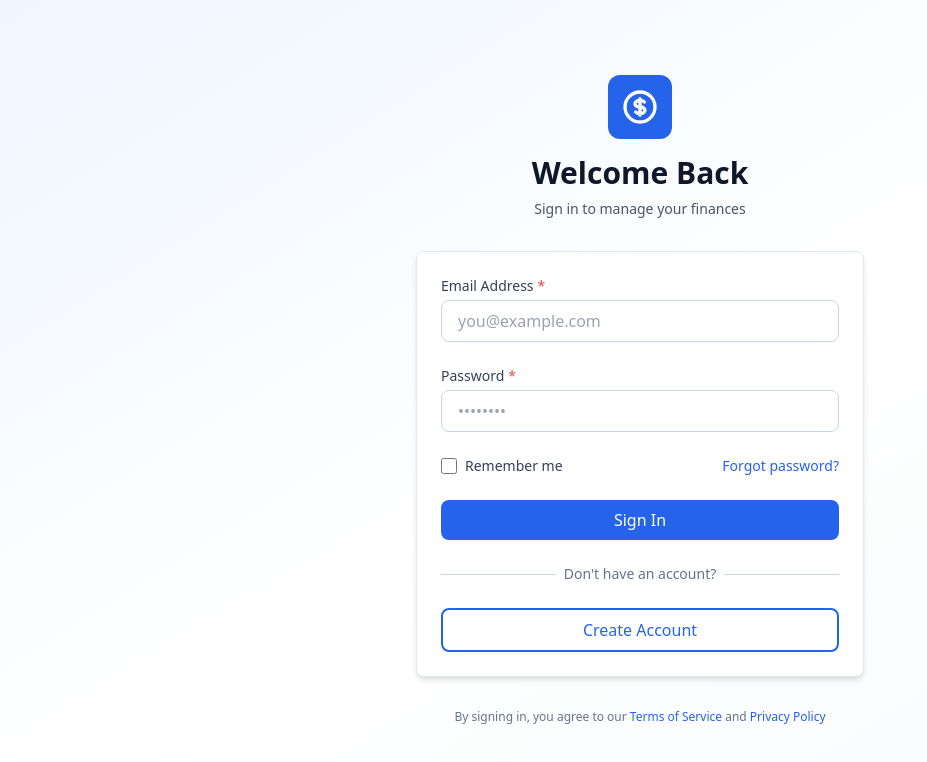
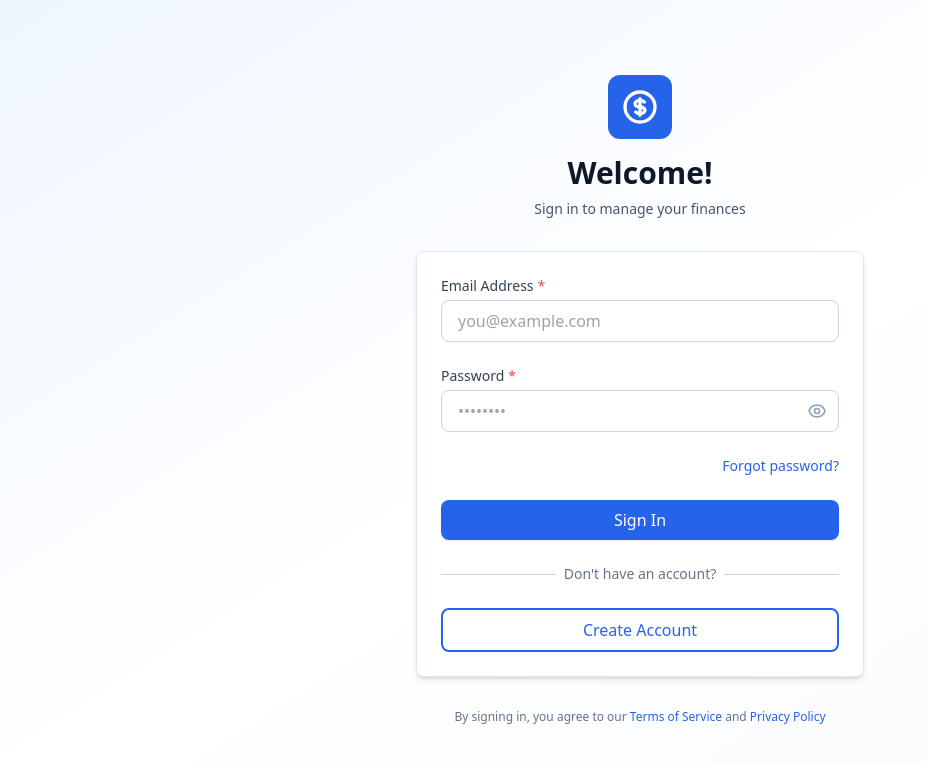
Before and after one commit to Ismaelc79/Sistma-de-gastos-e-ingresos, a React (Vite) app in the folder frontend/: page /login in a window 1280 px wide. Shown: the top 762 px of the page, without its empty margins (0-927 px from the left). Built offline with nearby package versions, Linux system fonts and the light colour scheme; no server answers.

Commit message:
feat:(ui) Add hide/see password function

```diff
--- a/frontend/src/features/auth/pages/LoginPage.tsx
+++ b/frontend/src/features/auth/pages/LoginPage.tsx
@@ -82,7 +82,7 @@
             </div>
           </div>
           <h2 className="text-3xl font-bold text-dark-900">
-            Welcome Back
+            Welcome!
           </h2>
           <p className="mt-2 text-sm text-dark-600">
             Sign in to manage your finances
@@ -118,20 +118,10 @@
               error={formErrors.password}
               required
               autoComplete="current-password"
+              showPasswordToggle
             />
 
-            <div className="flex items-center justify-between">
-              <div className="flex items-center">
-                <input
-                  id="remember-me"
-                  type="checkbox"
-                  className="h-4 w-4 text-primary-600 focus:ring-primary-500 border-dark-300 rounded"
-                />
-                <label htmlFor="remember-me" className="ml-2 block text-sm text-dark-700">
-                  Remember me
-                </label>
-              </div>
-
+            <div className="flex items-center justify-end">
               <div className="text-sm">
                 <a href="#" className="font-medium text-primary-600 hover:text-primary-500">
                   Forgot password?
--- a/frontend/src/shared/ui/Input.tsx
+++ b/frontend/src/shared/ui/Input.tsx
@@ -1,14 +1,28 @@
-import { forwardRef } from 'react';
+import { forwardRef, useState, useCallback } from 'react';
 import type { InputHTMLAttributes } from 'react';
 
 interface InputProps extends InputHTMLAttributes<HTMLInputElement> {
   label?: string;
   error?: string;
   helperText?: string;
+  showPasswordToggle?: boolean;
 }
 
 export const Input = forwardRef<HTMLInputElement, InputProps>(
-  ({ label, error, helperText, className = '', ...props }, ref) => {
+  ({ label, error, helperText, className = '', showPasswordToggle = false, type = 'text', ...props }, ref) => {
+    const [showPassword, setShowPassword] = useState(false);
+
+    const isPasswordType = type === 'password';
+    const shouldShowToggle = showPasswordToggle && isPasswordType;
+
+    const handleTogglePassword = useCallback((e: React.MouseEvent<HTMLButtonElement>) => {
+      e.preventDefault();
+      e.stopPropagation();
+      setShowPassword(prev => !prev);
+    }, []);
+
+    const inputType = shouldShowToggle ? (showPassword ? 'text' : 'password') : type;
+
     return (
       <div className="w-full">
         {label && (
@@ -17,10 +31,12 @@
             {props.required && <span className="text-red-500 ml-1">*</span>}
           </label>
         )}
+        <div className="relative">
           <input
             ref={ref}
+            type={inputType}
             className={`
-            w-full px-4 py-2
+              w-full px-4 py-2 pr-10
               border rounded-lg
               focus:outline-none focus:ring-2 focus:ring-primary-500 focus:border-transparent
               disabled:bg-dark-100 disabled:cursor-not-allowed
@@ -30,6 +46,27 @@
             `}
             {...props}
           />
+          {shouldShowToggle && (
+            <button
+              type="button"
+              className="absolute inset-y-0 right-0 pr-3 flex items-center cursor-pointer hover:bg-gray-50 rounded-r-lg transition-colors"
+              onClick={handleTogglePassword}
+              tabIndex={-1}
+              style={{ pointerEvents: 'auto' }}
+            >
+              {showPassword ? (
+                <svg className="h-5 w-5 text-dark-400 hover:text-dark-600 transition-colors" fill="none" viewBox="0 0 24 24" stroke="currentColor">
+                  <path strokeLinecap="round" strokeLinejoin="round" strokeWidth={2} d="M13.875 18.825A10.05 10.05 0 0112 19c-4.478 0-8.268-2.943-9.543-7a9.97 9.97 0 011.563-3.029m5.858.908a3 3 0 114.243 4.243M9.878 9.878l4.242 4.242M9.878 9.878L3 3m6.878 6.878L12 12m3.121 3.121L21 21m-6.878-6.878l-3.121-3.121" />
+                </svg>
+              ) : (
+                <svg className="h-5 w-5 text-dark-400 hover:text-dark-600 transition-colors" fill="none" viewBox="0 0 24 24" stroke="currentColor">
+                  <path strokeLinecap="round" strokeLinejoin="round" strokeWidth={2} d="M15 12a3 3 0 11-6 0 3 3 0 016 0z" />
+                  <path strokeLinecap="round" strokeLinejoin="round" strokeWidth={2} d="M2.458 12C3.732 7.943 7.523 5 12 5c4.478 0 8.268 2.943 9.542 7-1.274 4.057-5.064 7-9.542 7-4.477 0-8.268-2.943-9.542-7z" />
+                </svg>
+              )}
+            </button>
+          )}
+        </div>
         {error && (
           <p className="mt-1 text-sm text-red-500">{error}</p>
         )}
```
Lines whose indentation alone changed are shown as unchanged.
